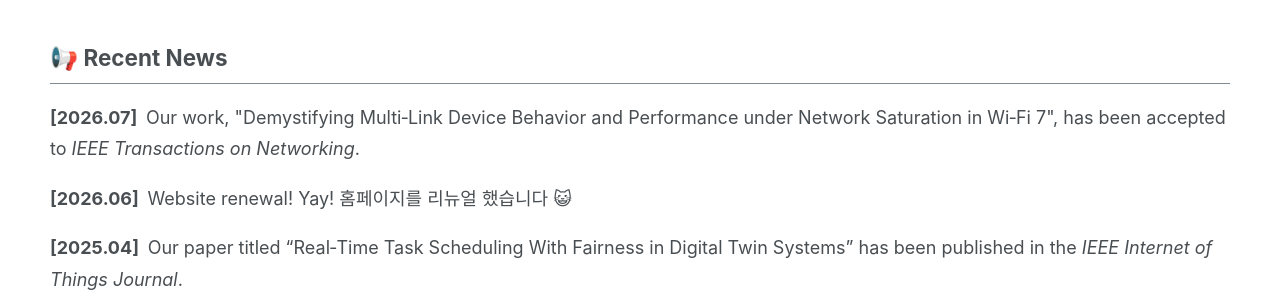
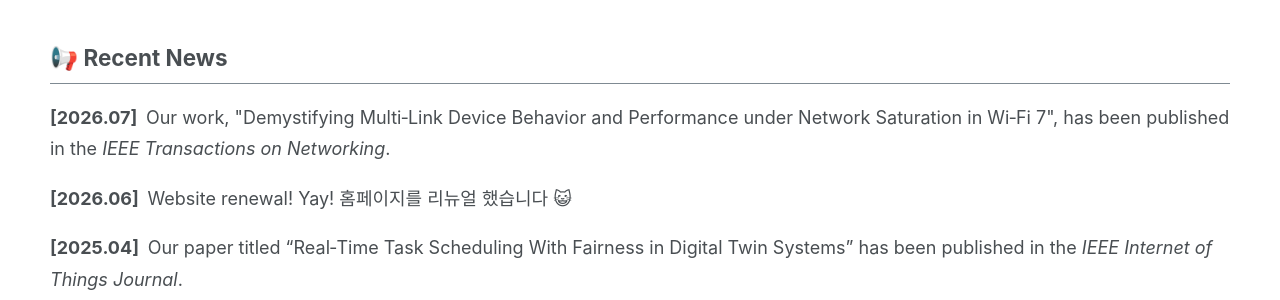
Before and after one commit to icnsl/icnsl.github.io, a Jekyll site: the page built from _pages/about.md, in a window 1280 px wide and 900 px high. Shown: the part 419-719 px from the top of the window. Built offline with Jekyll 4.4.1, drawn with Linux system fonts in a browser that asks for light colours; a script bundle is joined from its source files by our own code; library files that are not in the unit come from our copies.

Commit message:
Update about.md

```diff
--- a/_pages/about.md
+++ b/_pages/about.md
@@ -40,7 +40,7 @@ redirect_from:
   <div class="home-section__list">
     <div class="home-section__entry">
       <div class="home-section__text">
-        <strong>[2026.07]</strong> Our work, "Demystifying Multi&#8209;Link Device Behavior and Performance under Network Saturation in Wi&#8209;Fi&nbsp;7", has been accepted to <em>IEEE Transactions on Networking</em>.
+        <strong>[2026.07]</strong> Our work, "Demystifying Multi&#8209;Link Device Behavior and Performance under Network Saturation in Wi&#8209;Fi&nbsp;7", has been published in the <em>IEEE Transactions on Networking</em>.
       </div>
     </div>
 
```
